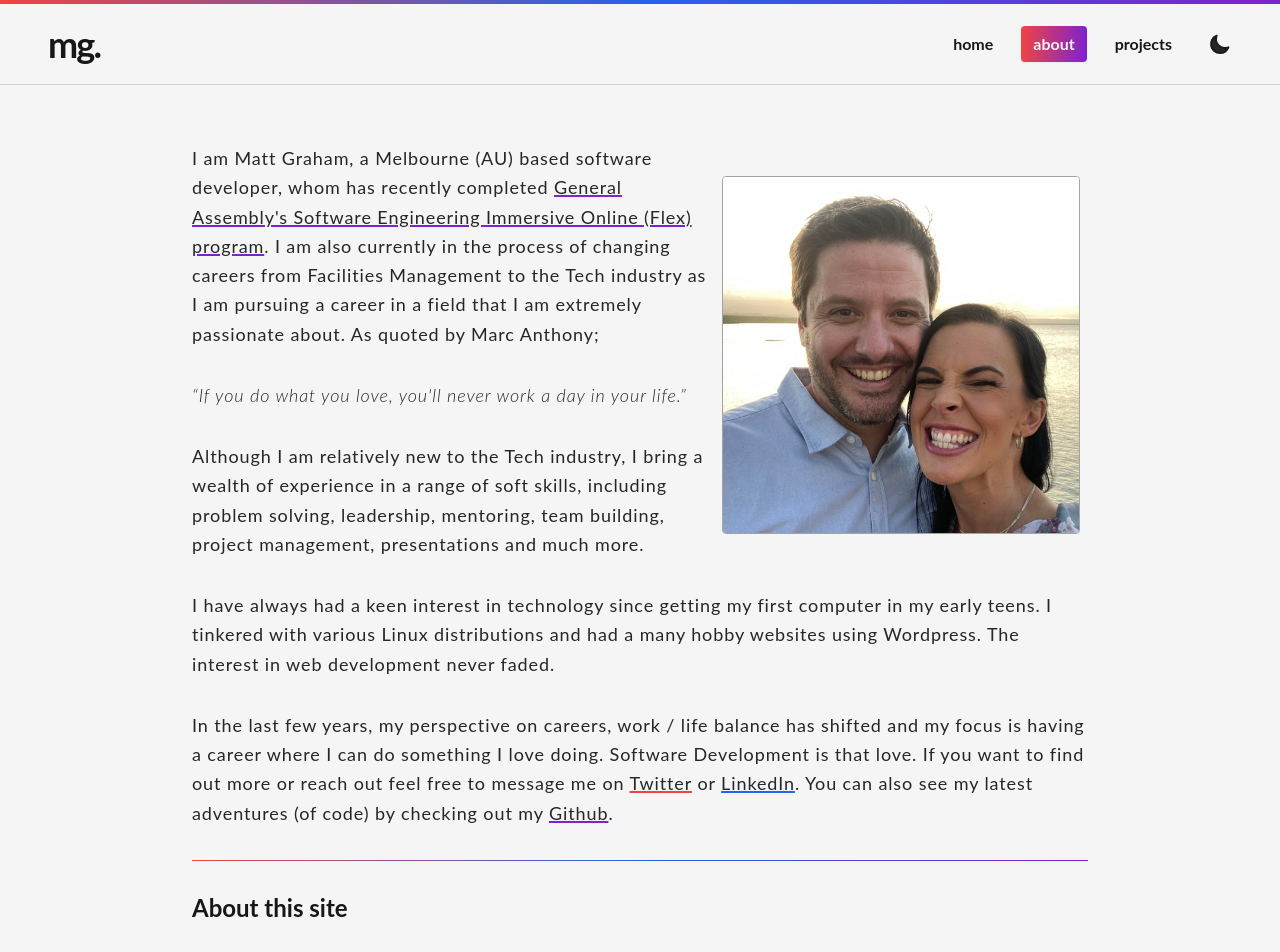
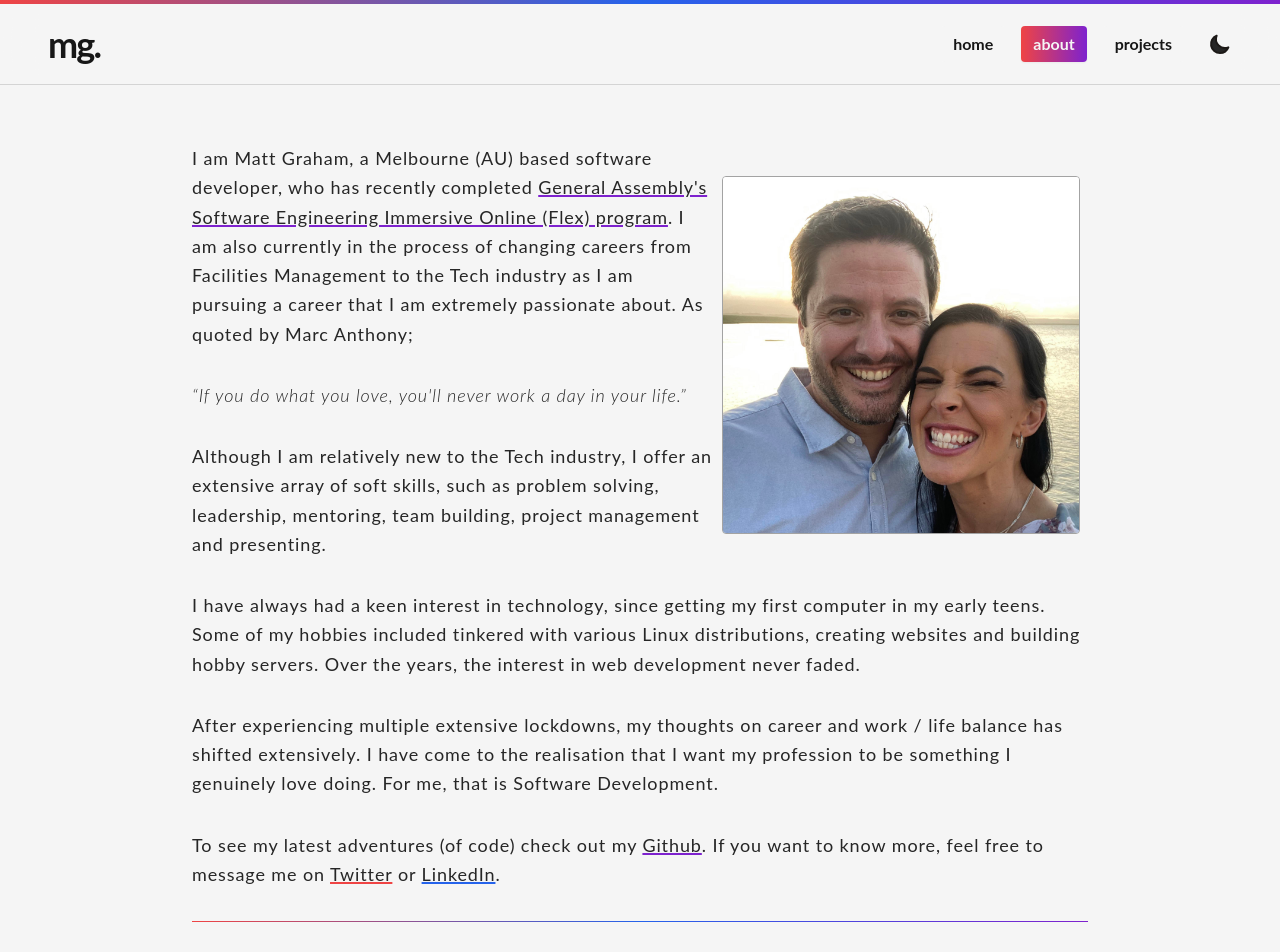
Before and after one commit to mattgrah-am/portfolio-v2, a React (Create React App) app: page /about in a window 1280 px wide. Shown: the top 952 px of the page. Built offline with nearby package versions, Linux system fonts and the light colour scheme.

Commit message:
edit wording in about

```diff
--- a/src/componets/About.tsx
+++ b/src/componets/About.tsx
@@ -9,7 +9,7 @@ export const About = () => {
         className="float-right m-2 mt-8 w-2/5 rounded border border-neutral-400 dark:border-neutral-700"
       />
       <p className="text-lg leading-relaxed tracking-wider text-neutral-800 dark:text-neutral-200">
-        I am Matt Graham, a Melbourne (AU) based software developer, whom has
+        I am Matt Graham, a Melbourne (AU) based software developer, who has
         recently completed{" "}
         <a
           href="https://generalassemb.ly/education/software-engineering-immersive-remote-flex"
@@ -21,29 +21,40 @@ export const About = () => {
           program
         </a>
         . I am also currently in the process of changing careers from Facilities
-        Management to the Tech industry as I am pursuing a career in a field
-        that I am extremely passionate about. As quoted by Marc Anthony;
+        Management to the Tech industry as I am pursuing a career that I am
+        extremely passionate about. As quoted by Marc Anthony;
         <p className="mt-8 font-light italic">
           “If you do what you love, you'll never work a day in your life.”
         </p>
       </p>
       <p className="about-p">
-        Although I am relatively new to the Tech industry, I bring a wealth of
-        experience in a range of soft skills, including problem solving,
-        leadership, mentoring, team building, project management, presentations
-        and much more.
+        Although I am relatively new to the Tech industry, I offer an extensive
+        array of soft skills, such as problem solving, leadership, mentoring,
+        team building, project management and presenting.
       </p>
       <p className="about-p">
-        I have always had a keen interest in technology since getting my first
-        computer in my early teens. I tinkered with various Linux distributions
-        and had a many hobby websites using Wordpress. The interest in web
-        development never faded.
+        I have always had a keen interest in technology, since getting my first
+        computer in my early teens. Some of my hobbies included tinkered with
+        various Linux distributions, creating websites and building hobby
+        servers. Over the years, the interest in web development never faded.
       </p>
       <p className="about-p">
-        In the last few years, my perspective on careers, work / life balance
-        has shifted and my focus is having a career where I can do something I
-        love doing. Software Development is that love. If you want to find out
-        more or reach out feel free to message me on{" "}
+        After experiencing multiple extensive lockdowns, my thoughts on career
+        and work / life balance has shifted extensively. I have come to the
+        realisation that I want my profession to be something I genuinely love
+        doing. For me, that is Software Development.
+      </p>
+      <p className="about-p">
+        To see my latest adventures (of code) check out my{" "}
+        <a
+          href="https://github.com/mattgrah-am"
+          target="_blank"
+          rel="noopener noreferrer"
+          className="underline decoration-purple-700 decoration-2 hover:no-underline"
+        >
+          Github
+        </a>
+        . If you want to know more, feel free to message me on{" "}
         <a
           href="https://twitter.com/mattgrah_am"
           target="_blank"
@@ -60,15 +71,6 @@ export const About = () => {
           className="underline decoration-blue-600 decoration-2 hover:no-underline"
         >
           LinkedIn
-        </a>
-        . You can also see my latest adventures (of code) by checking out my{" "}
-        <a
-          href="https://github.com/mattgrah-am"
-          target="_blank"
-          rel="noopener noreferrer"
-          className="underline decoration-purple-700 decoration-2 hover:no-underline"
-        >
-          Github
         </a>
         .
       </p>
--- a/src/componets/Home.tsx
+++ b/src/componets/Home.tsx
@@ -12,10 +12,10 @@ export const Home = () => {
       <h2 className="mt-4 text-5xl font-bold leading-tight text-neutral-800 dark:text-neutral-200">
         Software developer, career switcher,{" "}
         <span className="underline decoration-blue-600">problem solver,</span> &
-        passion seeker.
+        ambition seeker.
       </h2>
       <p className="about-p">
-        I am a Melbourne (AU) based software developer, whom has recently
+        I am a Melbourne (AU) based software developer, who has recently
         completed{" "}
         <a
           href="https://generalassemb.ly/education/software-engineering-immersive-remote-flex"
@@ -27,17 +27,17 @@ export const Home = () => {
           program
         </a>
         . I am also currently in the process of changing careers from Facilities
-        Management to the Tech industry as I am pursuing a career in a field
-        that I am extremely passionate about. As quoted by Marc Anthony;
+        Management to the Tech industry, as I am pursuing a career that I am
+        extremely passionate about. As quoted by Marc Anthony;
         <p className="mt-8 ml-16 font-light italic">
           “If you do what you love, you'll never work a day in your life.”
         </p>
       </p>
       <p className="about-p">
-        Although I am relatively new to the Tech industry, I bring a wealth of
-        experience in a range of soft skills, including problem solving,
-        leadership, mentoring, team building, project management, presentations
-        and much more. This story doesn't end here,{" "}
+        Although I am relatively new to the Tech industry, I offer an extensive
+        array of soft skills, such as problem solving, leadership, mentoring,
+        team building, project management and presenting. The story doesn't end
+        here;{" "}
         <Link
           to="/about"
           className="underline decoration-red-500 decoration-2 hover:no-underline"
--- a/src/componets/ProjectItems.tsx
+++ b/src/componets/ProjectItems.tsx
@@ -28,7 +28,7 @@ const projects: Projects[] = [
     id: "iknowthatsong",
     thumb: iknowthatsong200x200,
     image: iknowthatsong600x300,
-    desc: "A simple web app that allows the end user to search for an artist or band, which in turn generates a set of multiple choice questions where the end user is to guess the song whilst a short 30sec music clip is played. If the user guesses correctly the name of the song is highlighted green, if the user selects incorrectly the name of the selected guess is highlighted red. At the end the web app will tell the end user how they did.",
+    desc: "A simple web app that allows the end user to search for an artist or band, which in turn, plays a short 30sec music clip. The end user is then given multiple choice options to guess the title of the song that is playing. If the end user guesses correctly, the name of the song is highlighted green. However, if the end user chooses incorrectly, the selected guess is highlighted in red. At the end, the web app will tell the end user their results.",
   },
   {
     title: "Aka-Izakaya",
@@ -37,7 +37,7 @@ const projects: Projects[] = [
     id: "akaizakaya",
     thumb: akaizakaya200x200,
     image: akaizakaya600x300,
-    desc: "Japanese Resturant website that has the ability to show customers the food and drinks menu. This website also has a Admin portal that gives the client the ability to 'CRUD' the menu items.",
+    desc: "A Japanese Resturant website that has the ability to show customers the food and drinks menu. This website also has an admin portal that gives the client the ability to 'CRUD' the menu items.",
   },
   {
     title: "Job App Track",
@@ -46,7 +46,7 @@ const projects: Projects[] = [
     id: "jobapptrack",
     thumb: jobapptrack200x200,
     image: jobapptrack600x300,
-    desc: "This full stack web app is a job application tracker that can be used to track jobs that the user has applied to, and has the ability to addfurther information or edit existing information to track the progress of the application process.",
+    desc: "This full stack web app is a job application tracker that can be used to track jobs that the user has applied for. It also has the ability to add further information or edit existing information to track the progress of the application.",
   },
   {
     title: "Tic Tac Toe",
@@ -64,7 +64,7 @@ const projects: Projects[] = [
     id: "tailwindtheme",
     thumb: tailwindCss200x200,
     image: tailwindCss600x300,
-    desc: "A simple Tailwind theme that was created whilst learning Tailwind CSS.",
+    desc: "A simple Tailwind theme that was created while learning Tailwind CSS.",
   },
 ];
 export const ProjectTiles = () => {
--- a/src/componets/Projects.tsx
+++ b/src/componets/Projects.tsx
@@ -6,9 +6,9 @@ export const Projects = () => {
       <h2 className="text-5xl font-bold">Projects</h2>
       <p className="about-p">
         Starting with a simple Tic Tac Toe game, to a Job Application Tracker,
-        to a complex music guessing game using Spotify's API. This is a
+        evolving to a complex music guessing game using Spotify's API, this is a
         collection of projects I have completed whilst on my journey as a
-        Software developer.
+        Software Developer.
       </p>
       <ProjectTiles />
       <div className="hr mt-8"></div>
```
